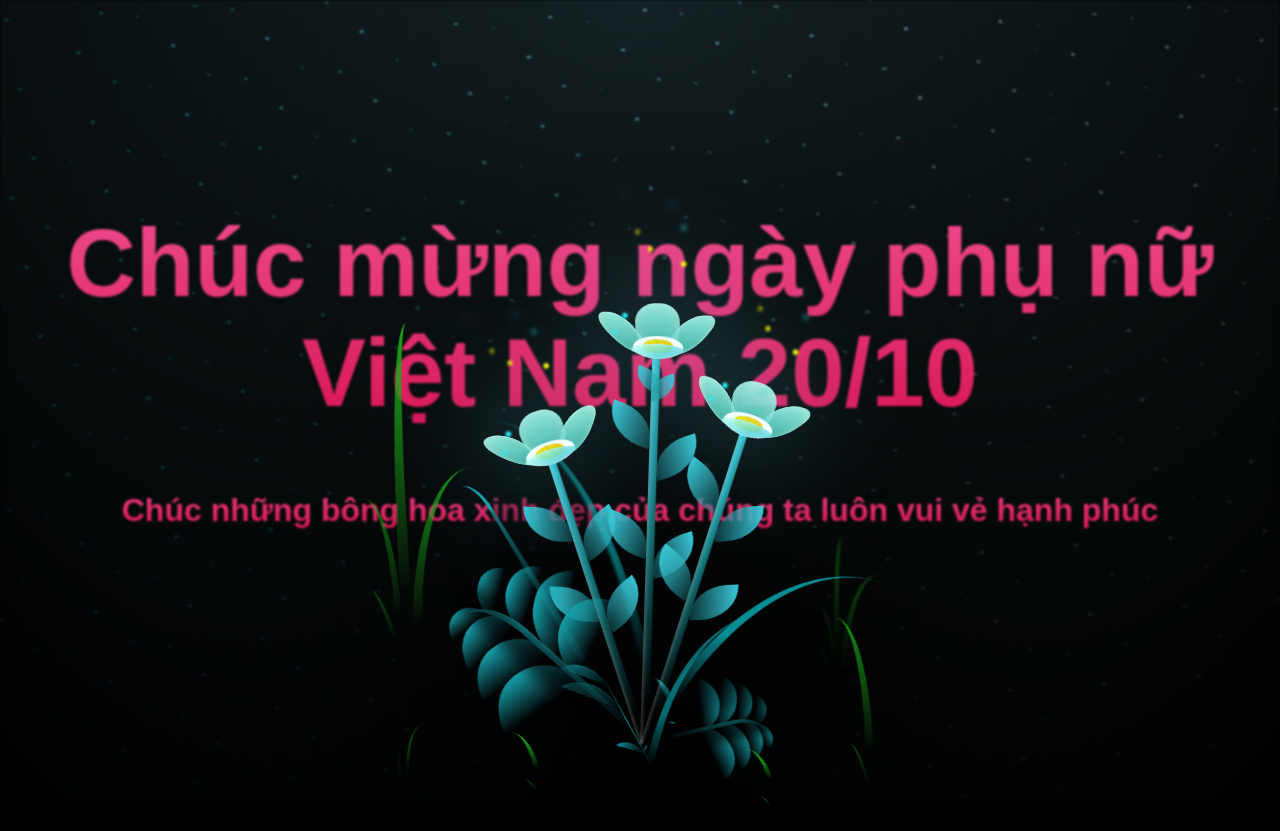
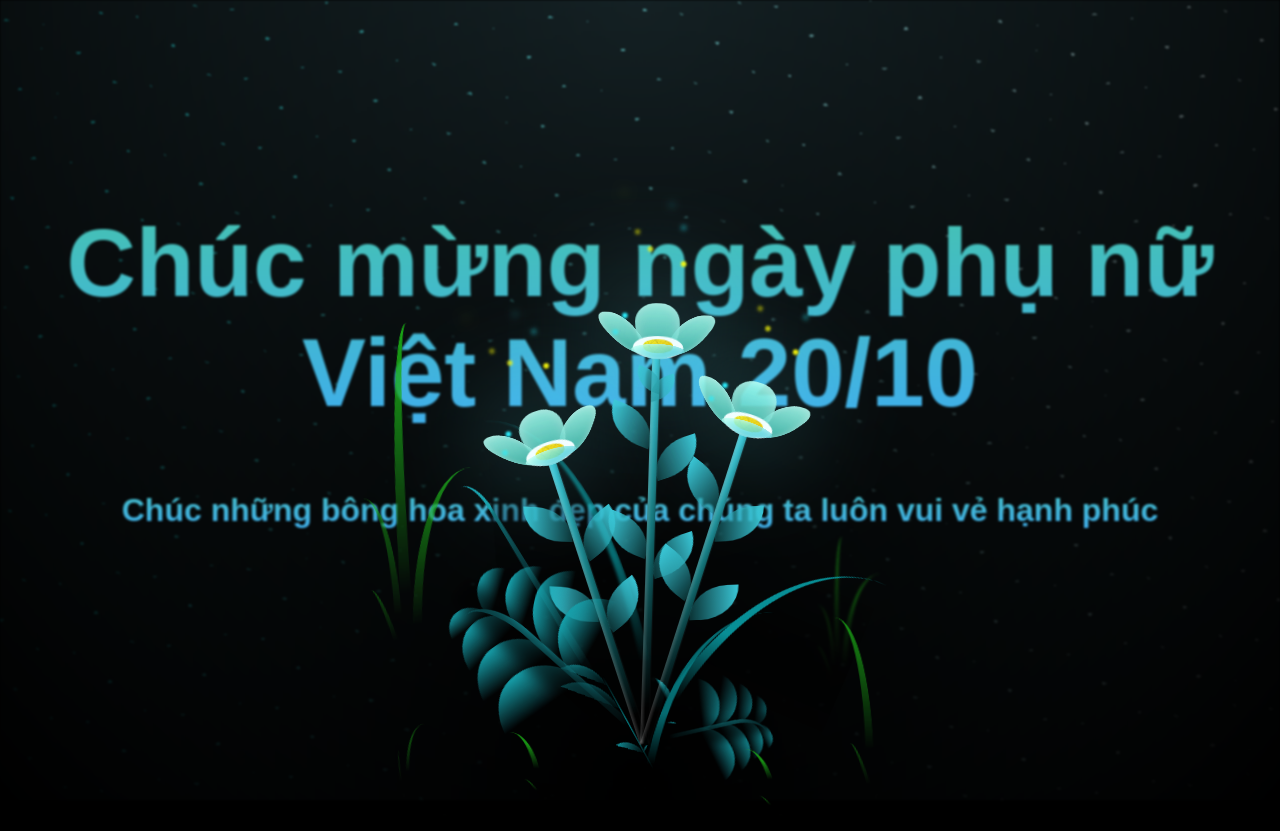
Before and after one commit to leecan95/canlv-web-for-fun, a website: page index.html in a window 1280 px wide. Drawn offline with Linux system fonts and the light colour scheme.

Commit message:
Update style.css

```diff
--- a/style.css
+++ b/style.css
@@ -40,10 +40,9 @@ body {
     padding-top: 2em;
     font-family: Arial, sans-serif;
     font-size: 6em;
-    color: #FF77B7;
-    background: linear-gradient(to bottom, #FF77B7, #D91656);
-    -webkit-background-clip: text;
-    -webkit-text-fill-color: transparent;
+    background: linear-gradient(to bottom, #4ad382, #3faeec);
+    -webkit-background-clip: text; /* Для кроссбраузерной поддержки */
+    -webkit-text-fill-color: transparent; /* Для кроссбраузерной поддержки */
     opacity: 0;
     animation: appear 1s ease forwards, move 3s ease infinite alternate;
 }
@@ -51,10 +50,9 @@ body {
     padding-top: 2em;
     font-family: Arial, sans-serif;
     font-size: 2em;
-    color: #FF77B7;
-    background: linear-gradient(to bottom, #FF77B7, #D91656);
-    -webkit-background-clip: text;
-    -webkit-text-fill-color: transparent;
+    background: linear-gradient(to bottom, #4ad382, #3faeec);
+    -webkit-background-clip: text; /* Для кроссбраузерной поддержки */
+    -webkit-text-fill-color: transparent; /* Для кроссбраузерной поддержки */
     opacity: 0;
     animation: appear 1s ease forwards, move 3s ease infinite alternate;
 }
```
